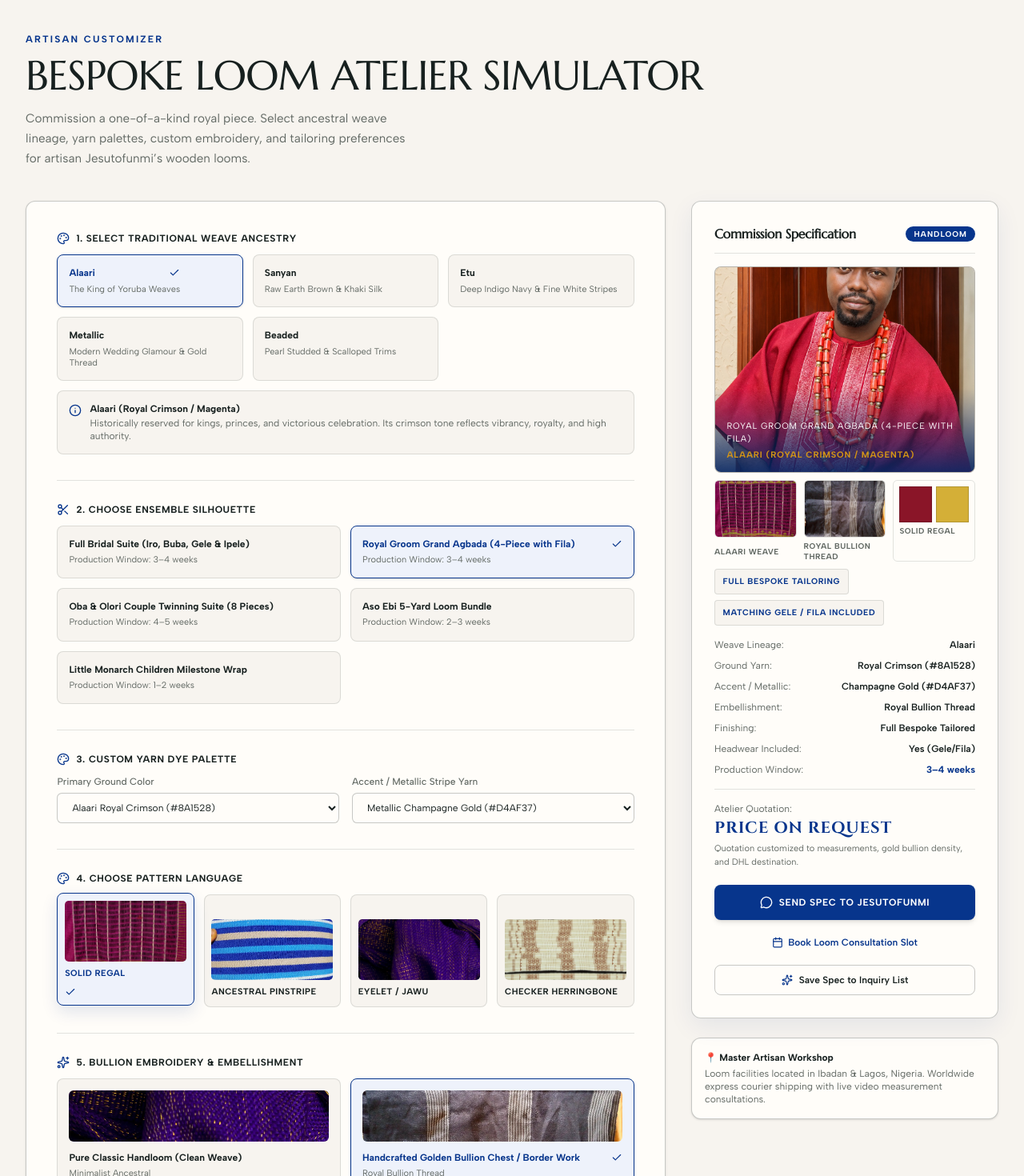
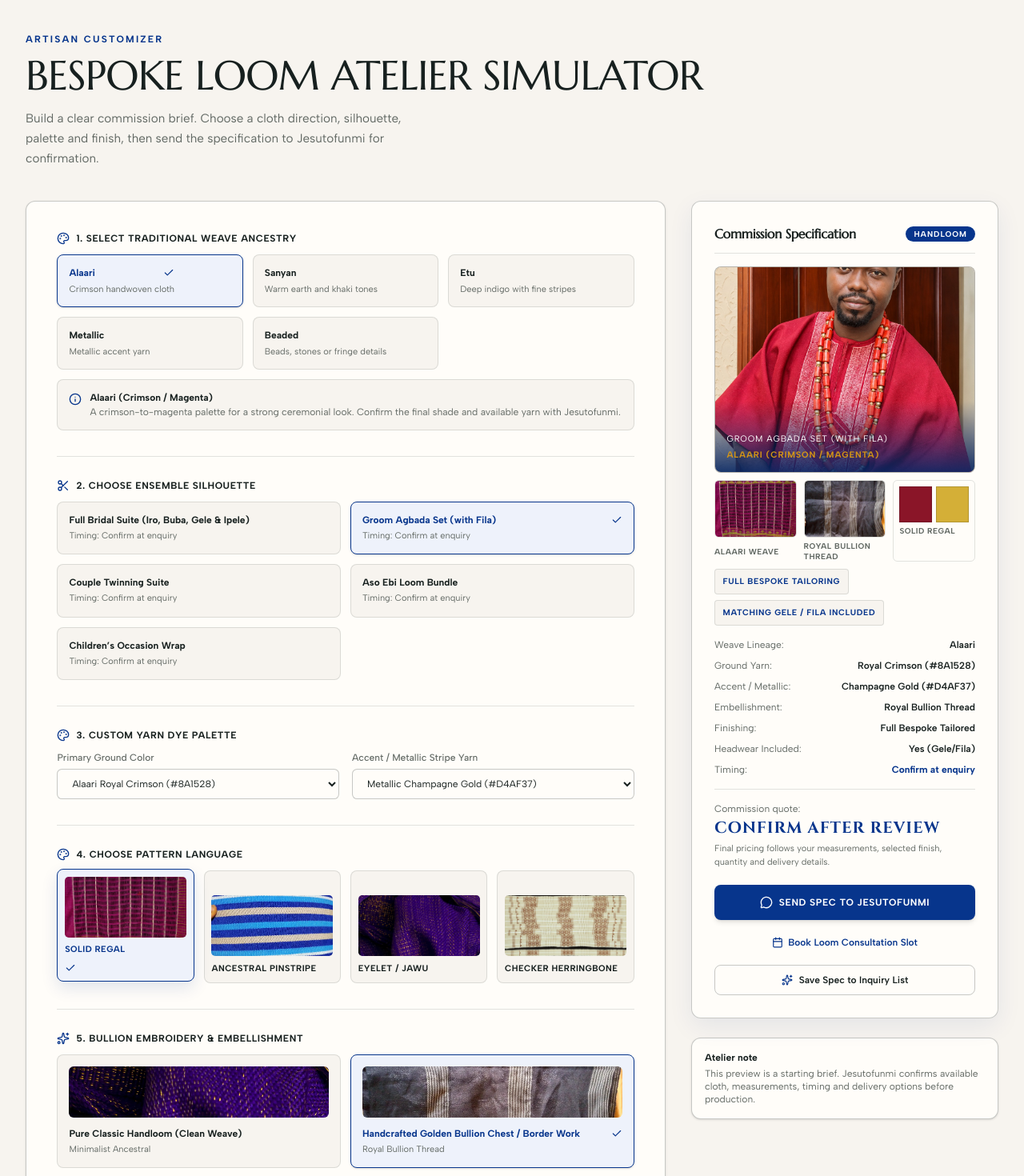
Before and after one commit to tgracempire-ship-it/adire-tofunmi, a React (Vite) app: page / in a window 1280 px wide. Shown: the part 1140-2610 px from the top of the page at 80% size. Built offline with nearby package versions, Linux system fonts and the light colour scheme.

Commit message:
Ground loom simulator details in confirmed inputs

```diff
--- a/src/components/LoomCustomizer.tsx
+++ b/src/components/LoomCustomizer.tsx
@@ -23,47 +23,47 @@ export const LoomCustomizer: React.FC<LoomCustomizerProps> = ({ onAddCustomToCar
   const [targetDate, setTargetDate] = useState('');
   const [copiedNotification, setCopiedNotification] = useState(false);
 
-  // Weave Information & Cultural Significance
+  // Weave options and preview references supplied by the atelier
   const WEAVE_DETAILS: Record<TraditionalWeaveType, { title: string; subtitle: string; desc: string; defaultSample: string }> = {
     alaari: {
-      title: 'Alaari (Royal Crimson / Magenta)',
-      subtitle: 'The King of Yoruba Weaves',
-      desc: 'Historically reserved for kings, princes, and victorious celebration. Its crimson tone reflects vibrancy, royalty, and high authority.',
+      title: 'Alaari (Crimson / Magenta)',
+      subtitle: 'Crimson handwoven cloth',
+      desc: 'A crimson-to-magenta palette for a strong ceremonial look. Confirm the final shade and available yarn with Jesutofunmi.',
       defaultSample: '/assets/selection/alaari.webp'
     },
     sanyan: {
-      title: 'Sanyan (Aristocratic Wild Silk)',
-      subtitle: 'Raw Earth Brown & Khaki Silk',
-      desc: 'Woven from indigenous Anaphe silk moths. Warm fawn and beige hues symbolizing ancient prestige, wealth, and aristocratic restraint.',
+      title: 'Sanyan (Earth Brown / Khaki)',
+      subtitle: 'Warm earth and khaki tones',
+      desc: 'A quiet earth-tone direction for clients who want a softer, natural palette. Confirm the final fibre and shade at enquiry.',
       defaultSample: '/assets/selection/sanyan.webp'
     },
     etu: {
-      title: 'Etu (Indigo Guinea Fowl Weave)',
-      subtitle: 'Deep Indigo Navy & Fine White Stripes',
-      desc: 'Named after the dappled feathers of the guinea fowl. Striking midnight navy and cobalt lines symbolizing wisdom, eldership, and deep dignity.',
+      title: 'Etu (Indigo / Navy)',
+      subtitle: 'Deep indigo with fine stripes',
+      desc: 'A deep indigo direction with fine stripe contrast. Use the preview as a starting point for the final swatch discussion.',
       defaultSample: '/images/fabric-blue-stripes.jpg'
     },
     lurex: {
       title: 'Metallic Lurex (Contemporary Shimmer)',
-      subtitle: 'Modern Wedding Glamour & Gold Thread',
-      desc: 'Intertwined with gleaming metallic filaments that capture photography flashes and ballroom chandeliers with majestic brilliance.',
+      subtitle: 'Metallic accent yarn',
+      desc: 'A reflective accent direction for a brighter finish. The final metallic yarn and density are confirmed during consultation.',
       defaultSample: '/assets/selection/gele.webp'
     },
     beaded: {
-      title: 'Beaded & Stone Haute Couture',
-      subtitle: 'Pearl Studded & Scalloped Trims',
-      desc: 'Hand-sewn crystal beads, dangling fringe tassels, and intricate cord work placed along collar, cuffs, and hem.',
+      title: 'Beaded & Stone Detailing',
+      subtitle: 'Beads, stones or fringe details',
+      desc: 'A detailing direction for collars, cuffs or hems. Exact materials and placement are agreed in the commission brief.',
       defaultSample: '/assets/selection/textile-detail.webp'
     }
   };
 
   // Base ensemble details
   const ENSEMBLE_DETAILS = {
-    'bridal-full': { name: 'Full Bridal Suite (Iro, Buba, Gele & Ipele)', leadWeeks: '3–4 weeks' },
-    'groom-agbada': { name: 'Royal Groom Grand Agbada (4-Piece with Fila)', leadWeeks: '3–4 weeks' },
-    'couple-twinning': { name: 'Oba & Olori Couple Twinning Suite (8 Pieces)', leadWeeks: '4–5 weeks' },
-    'aso-ebi-set': { name: 'Aso Ebi 5-Yard Loom Bundle', leadWeeks: '2–3 weeks' },
-    'children-occasion': { name: 'Little Monarch Children Milestone Wrap', leadWeeks: '1–2 weeks' }
+    'bridal-full': { name: 'Full Bridal Suite (Iro, Buba, Gele & Ipele)', leadWeeks: 'Confirm at enquiry' },
+    'groom-agbada': { name: 'Groom Agbada Set (with Fila)', leadWeeks: 'Confirm at enquiry' },
+    'couple-twinning': { name: 'Couple Twinning Suite', leadWeeks: 'Confirm at enquiry' },
+    'aso-ebi-set': { name: 'Aso Ebi Loom Bundle', leadWeeks: 'Confirm at enquiry' },
+    'children-occasion': { name: 'Children’s Occasion Wrap', leadWeeks: 'Confirm at enquiry' }
   };
 
   // Embellishment options
@@ -71,7 +71,7 @@ export const LoomCustomizer: React.FC<LoomCustomizerProps> = ({ onAddCustomToCar
     'pure-classic': { name: 'Pure Classic Handloom (Clean Weave)', note: 'Minimalist Ancestral', sample: '/assets/selection/textile-detail.webp' },
     'bullion-embroidery': { name: 'Handcrafted Golden Bullion Chest / Border Work', note: 'Royal Bullion Thread', sample: '/assets/selection/gele.webp' },
     'coral-pearl-fringes': { name: 'Hand-strung Coral & Pearl Dangling Fringes', note: 'Luxury Beaded Hem', sample: '/assets/plates/tassel-photo.webp' },
-    'crystal-stone-royal': { name: 'All-over Swarovski Crystal & Diamond Stone Studding', note: 'Haute Couture Brilliance', sample: '/images/bride-grey-gold.jpg' }
+    'crystal-stone-royal': { name: 'Crystal & Stone Studding', note: 'High-shine detailing', sample: '/images/bride-grey-gold.jpg' }
   };
 
   const PATTERN_OPTIONS = {
@@ -160,7 +160,7 @@ Please advise on custom quote, loom availability, and next steps for sample swat
             Bespoke Loom Atelier Simulator
           </h2>
           <p className="text-sm text-[var(--muted)] mt-2 max-w-2xl">
-            Commission a one-of-a-kind royal piece. Select ancestral weave lineage, yarn palettes, custom embroidery, and tailoring preferences for artisan Jesutofunmi’s wooden looms.
+            Build a clear commission brief. Choose a cloth direction, silhouette, palette and finish, then send the specification to Jesutofunmi for confirmation.
           </p>
         </div>
 
@@ -241,7 +241,7 @@ Please advise on custom quote, loom availability, and next steps for sample swat
                       {ensemble === key && <Check className="w-3.5 h-3.5 text-[var(--cobalt)]" />}
                     </div>
                     <span className="text-[11px] text-[var(--muted)] block tabular-nums">
-                      Production Window: {val.leadWeeks}
+                      Timing: {val.leadWeeks}
                     </span>
                   </button>
                 ))}
@@ -497,19 +497,19 @@ Please advise on custom quote, loom availability, and next steps for sample swat
                   <span className="font-semibold">{headwearIncluded ? 'Yes (Gele/Fila)' : 'Excluded'}</span>
                 </div>
                 <div className="flex justify-between">
-                  <span className="text-[var(--muted)]">Production Window:</span>
+                  <span className="text-[var(--muted)]">Timing:</span>
                   <span className="font-bold text-[var(--cobalt)] tabular-nums">{ENSEMBLE_DETAILS[ensemble].leadWeeks}</span>
                 </div>
               </div>
 
-              {/* Price on Request Banner */}
+              {/* Quote guidance */}
               <div className="py-4">
-                <span className="text-xs text-[var(--muted)] block mb-0.5">Atelier Quotation:</span>
+                <span className="text-xs text-[var(--muted)] block mb-0.5">Commission quote:</span>
                 <span className="text-xl font-bold text-[var(--cobalt)] uppercase tracking-wider font-royal block">
-                  Price on Request
+                  Confirm after review
                 </span>
                 <span className="text-[11px] text-[var(--muted)] block mt-1">
-                  Quotation customized to measurements, gold bullion density, and DHL destination.
+                  Final pricing follows your measurements, selected finish, quantity and delivery details.
                 </span>
               </div>
 
@@ -555,8 +555,8 @@ Please advise on custom quote, loom availability, and next steps for sample swat
 
             {/* Direct Workshop Notice */}
             <div className="p-4 rounded-xl bg-[var(--paper)] border border-[var(--line-strong)] text-xs text-[var(--muted)] space-y-1 shadow-sm">
-              <span className="font-bold text-[var(--ink)] block">📍 Master Artisan Workshop</span>
-              <span>Loom facilities located in Ibadan & Lagos, Nigeria. Worldwide express courier shipping with live video measurement consultations.</span>
+              <span className="font-bold text-[var(--ink)] block">Atelier note</span>
+              <span>This preview is a starting brief. Jesutofunmi confirms available cloth, measurements, timing and delivery options before production.</span>
             </div>
           </div>
         </div>
--- a/src/data/weddingPackages.ts
+++ b/src/data/weddingPackages.ts
@@ -14,7 +14,7 @@ export const WEDDING_PACKAGES: WeddingPackage[] = [
       'Authentic Benin / Yoruba Royal Coral Bead Neckpiece & Wristlets Set',
       'Matching Embroidered Bride Purse / Envelope Clutch',
       'Dual Luxury Keepsake Presentation Chests with Couple Monogram',
-      'Priority Loom Production Slot with Video Proof of Weaving'
+      'Production timing and progress updates discussed during consultation'
     ],
     leadTime: '4 - 5 weeks',
     popular: true
@@ -75,33 +75,6 @@ export const CLIENT_TESTIMONIALS = [
     package: 'Custom Wine Aso Oke Wedding Commission',
     fabric: 'Wine Aso Oke'
   },
-  {
-    id: '1',
-    name: 'Dr. & Mrs. Adebayo Ogunlesi',
-    event: 'Traditional Engagement, Victoria Island, Lagos',
-    quote: 'Jesutofunmi outdid herself! Our crimson Alaari Agbada and bridal Gele stopped the entire hall. The weave had such regal weight and didn’t crease once. Even our photographer said the golden threads reflected the strobe lighting like royalty.',
-    avatar: '/images/groom-agbada-portrait.jpg',
-    rating: 5,
-    package: 'The Crown Monarch (Oba & Olori)'
-  },
-  {
-    id: '2',
-    name: 'Folashade & Michael Davies',
-    event: 'Diaspora Wedding (London, UK)',
-    quote: 'Ordering from the UK was seamless. Jesutofunmi sent videos from the loom every step of the way, and the DHL package arrived in London in under 5 days, perfectly steamed and folded. The quality put high-end London fashion houses to shame.',
-    avatar: '/images/bride-grey-gold.jpg',
-    rating: 5,
-    package: 'Signature Heritage Duo'
-  },
-  {
-    id: '3',
-    name: 'Chief (Mrs.) Bimbo Alabi',
-    event: 'Daughter’s 100-Guest Aso Ebi Coordinator (Ibadan)',
-    quote: 'Coordinating 100 guests is usually a nightmare with uneven colors, but Threads of Heritage delivered 100 bundles with 100% consistent dye tones and exact yardage. All our guests were praising the softness and prestige of the cloth.',
-    avatar: '/images/bride-striped-gown.jpg',
-    rating: 5,
-    package: 'Aso Ebi 100-Bundle Custom Order'
-  }
 ];
 
 export const WEAVING_PROCESS_STEPS = [
@@ -123,6 +96,6 @@ export const WEAVING_PROCESS_STEPS = [
   {
     step: '04',
     title: 'Joining, Embroidery & Finishing',
-    desc: 'Strips are invisibly hand-joined, steam-calendered, and embellished with gold bullion threadwork, Swarovski crystals, or bead fringes before luxury delivery.'
+    desc: 'Strips are joined, pressed, and finished with the selected embroidery, stone, metallic or bead details before delivery.'
   }
 ];
```
